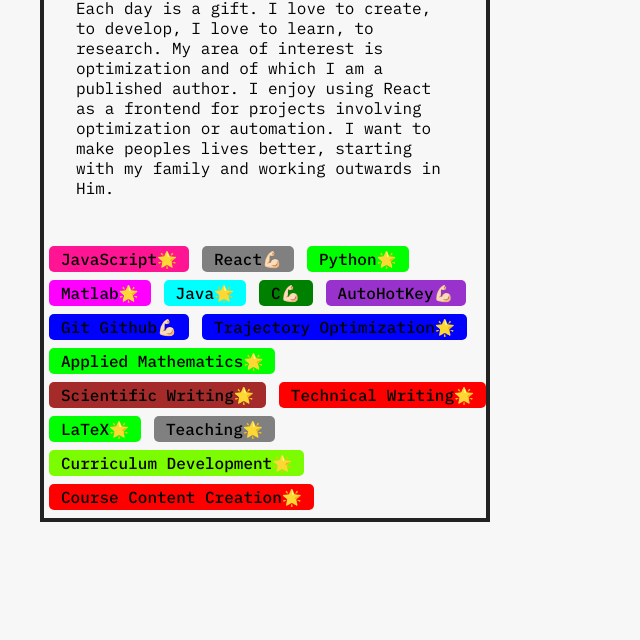
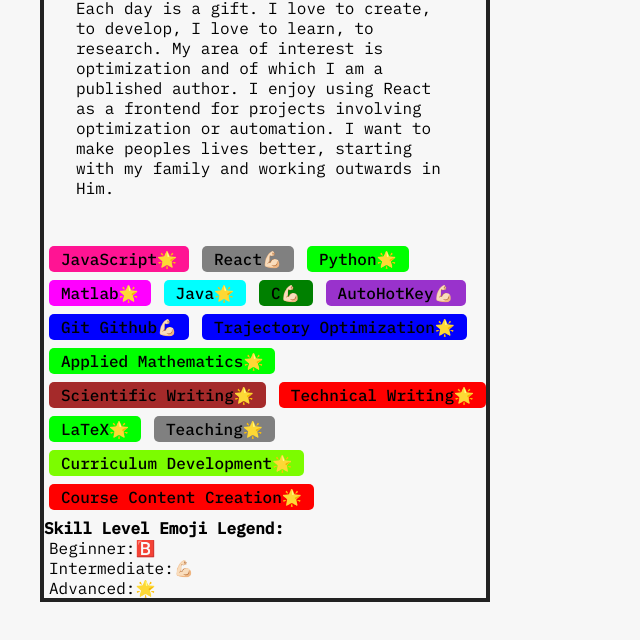
Before and after one commit to harleigh/react-udemyTURC23-profileCard, a React app: page / in a window 1280 px wide. Shown: the part 566-1206 px from the top of the page, without its empty margins (0-640 px from the left). Before the commit the page ends 1128 px from the top, so only its background shows below. Built offline with nearby package versions, Linux system fonts and the light colour scheme.

Commit message:
legend added for skill-level emojis

```diff
--- /dev/null
+++ b/src/Components/Footer.js
@@ -0,0 +1,29 @@
+import {emojiLevel} from "../skillData"
+
+
+export function Footer () {
+
+    const displayLegend = () => {
+        //Object.entries(emojiLevel) gives an array of [key value]
+        const keyItems = Object.entries(emojiLevel).map(
+            ([skillLevel, emoji]) => {
+                return (
+                    <li className="skillLegendItem"key={crypto.randomUUID()}>
+                        {skillLevel}:{emoji}
+                    </li>
+                )
+            }
+        )
+        return keyItems
+    }
+
+    return (
+        <>
+        <h4>Skill Level Emoji Legend: </h4>
+        <ul className="nobulletList">
+            {displayLegend()}
+        </ul>
+
+        </>
+    )
+}
--- a/src/Components/ProfileCard.js
+++ b/src/Components/ProfileCard.js
@@ -1,6 +1,7 @@
 import { Avatar } from "./Avatar";
 import { BioBlerb } from "./BioBlerb";
 import { SkillList } from "./SkillList";
+import { Footer } from "./Footer";
 
 export default function ProfileCard() {
     return(
@@ -9,6 +10,7 @@
             <Avatar/>
             <BioBlerb/>
             <SkillList/>
+            <Footer/>
         </div>
         </>
     )
--- a/src/index.css
+++ b/src/index.css
@@ -66,3 +66,11 @@
   margin-left: 5px;
   font-weight: 500;
 }
+
+.nobulletList {
+  list-style-type: none;
+ }
+
+ .skillLegendItem{
+  margin-left: 5px;
+ }
```
